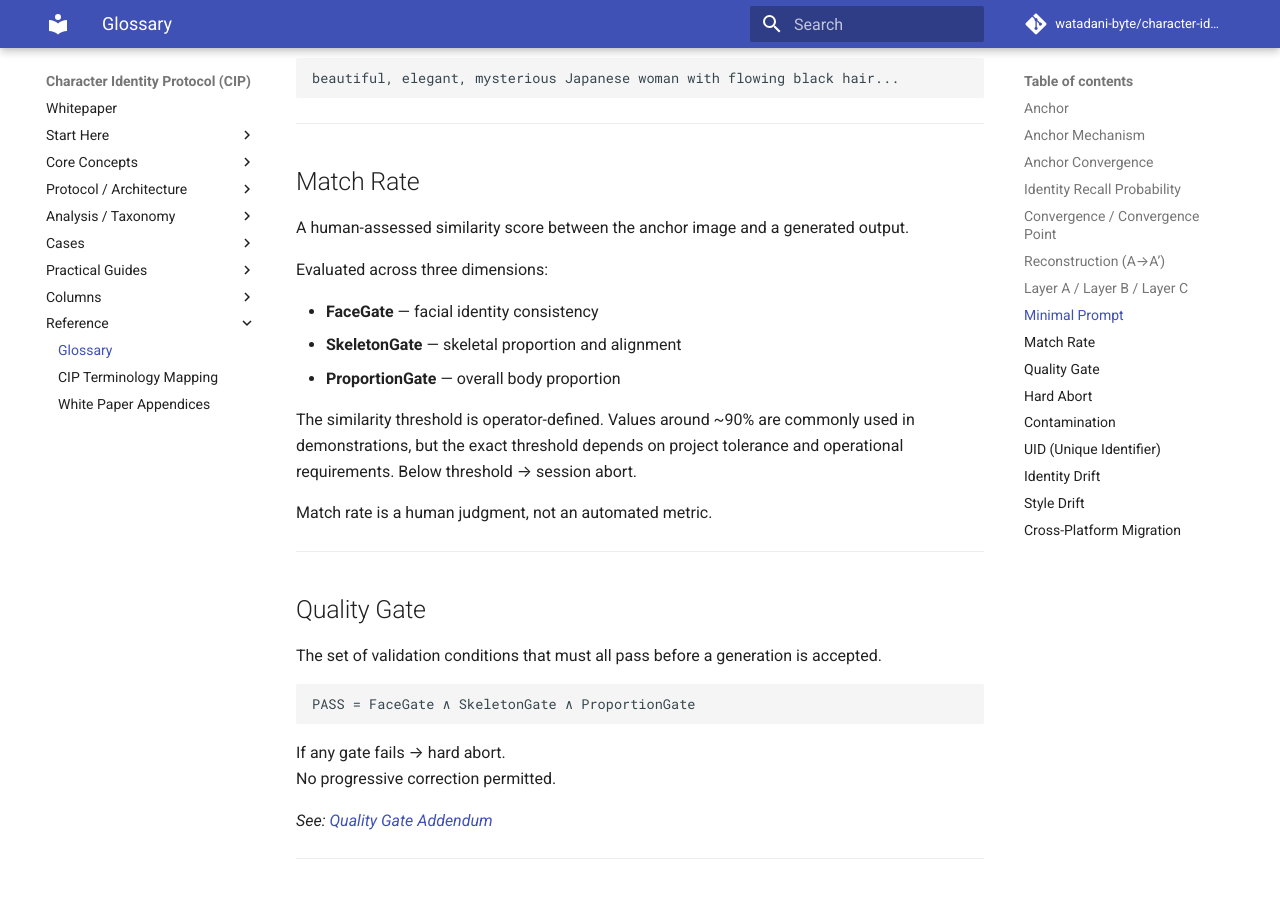
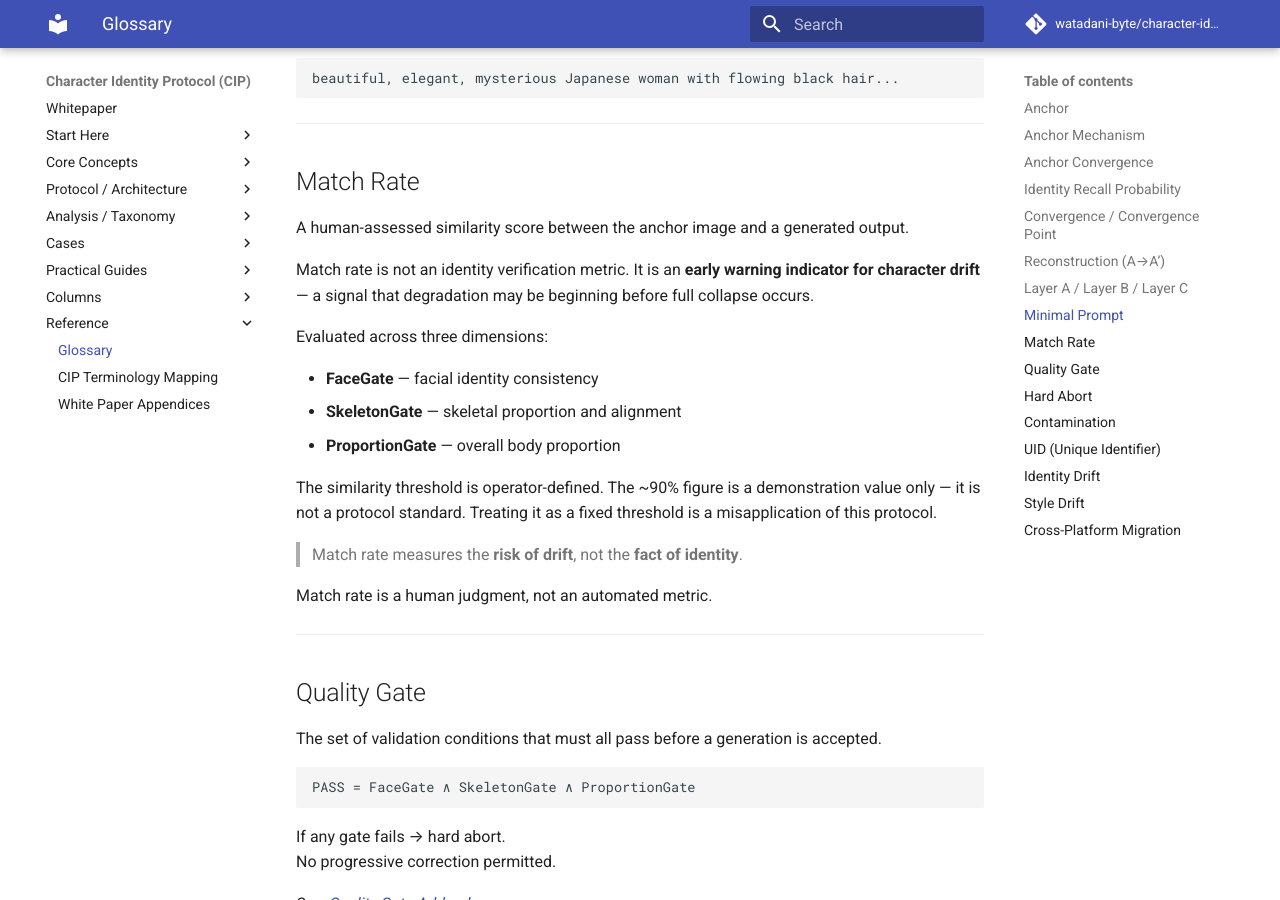
Before and after one commit to watadani-byte/character-identity-protocol, an MkDocs documentation site: the page built from docs/glossary.md, in a window 1280 px wide and 900 px high, scrolled down 2662 px. Built offline with MkDocs 1.6.1 and Material for MkDocs 9.7.7, drawn with Linux system fonts in a browser that asks for light colours; comment, search, counter and statistics services are not loaded.

Commit message:
glossary.md を更新

```diff
--- a/docs/glossary.md
+++ b/docs/glossary.md
@@ -106,14 +106,17 @@ beautiful, elegant, mysterious Japanese woman with flowing black hair...
 
 A human-assessed similarity score between the anchor image and a generated output.
 
+Match rate is not an identity verification metric. It is an **early warning indicator for character drift** — a signal that degradation may be beginning before full collapse occurs.
+
 Evaluated across three dimensions:
 
 - **FaceGate** — facial identity consistency
 - **SkeletonGate** — skeletal proportion and alignment
 - **ProportionGate** — overall body proportion
 
-The similarity threshold is operator-defined. Values around ~90% are commonly used in demonstrations, but the exact threshold depends on project tolerance and operational requirements.
-Below threshold → session abort.
+The similarity threshold is operator-defined. The ~90% figure is a demonstration value only — it is not a protocol standard. Treating it as a fixed threshold is a misapplication of this protocol.
+
+> Match rate measures the **risk of drift**, not the **fact of identity**.
 
 Match rate is a human judgment, not an automated metric.
 
```
